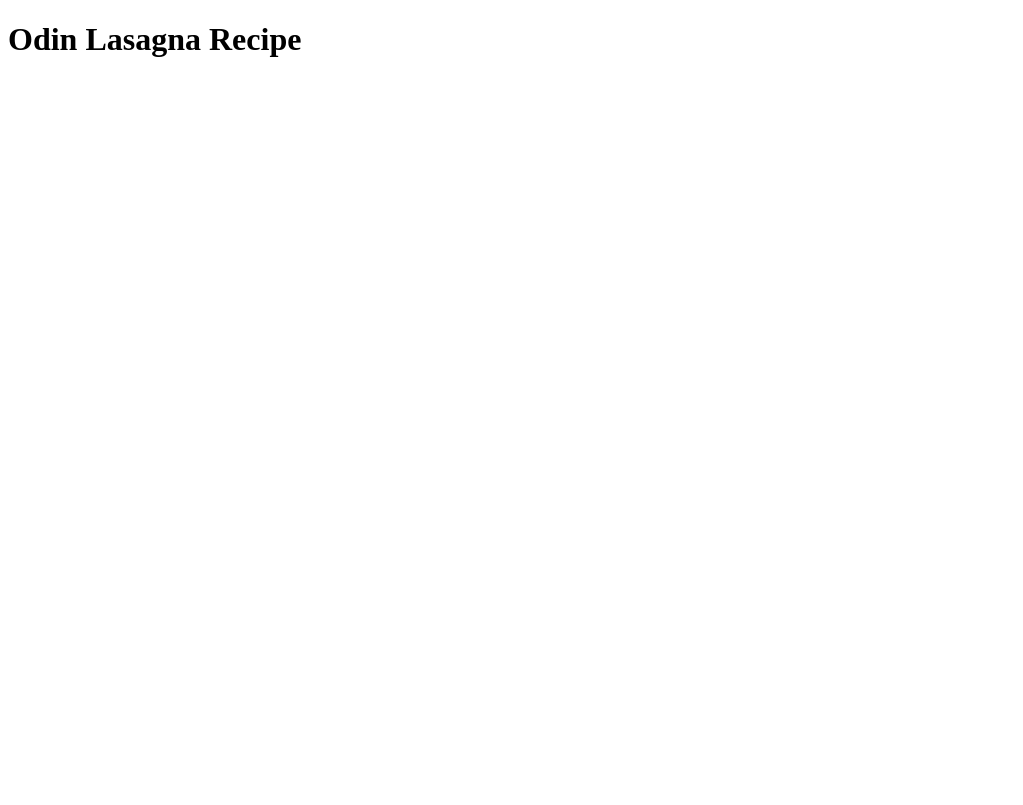
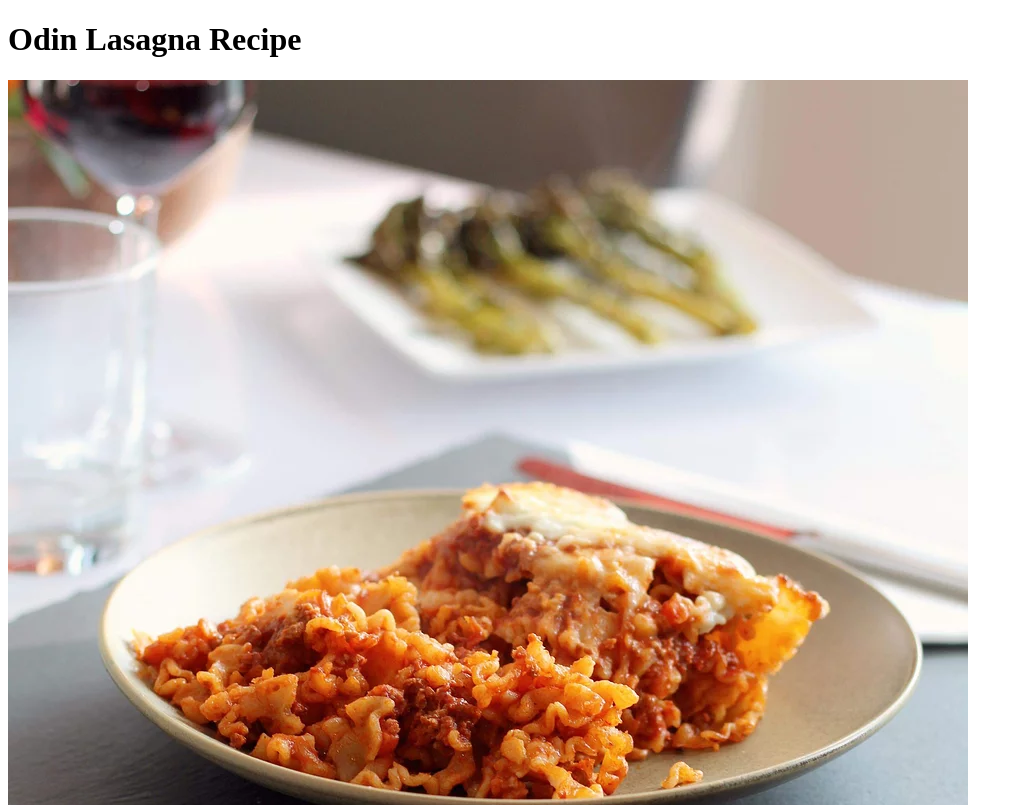
Before and after one commit to JustinTheDev/odin_recipes, a plain HTML site: page pages/lasagna.html in a window 1280 px wide. Shown: the top 805 px of the page, without its empty margins (0-1023 px from the left). Drawn offline with Linux system fonts and the light colour scheme.

Commit message:
Added a lasagna image, added the image to the lasagna.html page

```diff
--- a/pages/lasagna.html
+++ b/pages/lasagna.html
@@ -6,5 +6,6 @@
     </head>
     <body>
         <h1>Odin Lasagna Recipe</h1>
+        <img src="../images/image.webp">
     </body>
 </html>
```
Also changed, not shown: images/image.webp (added).
